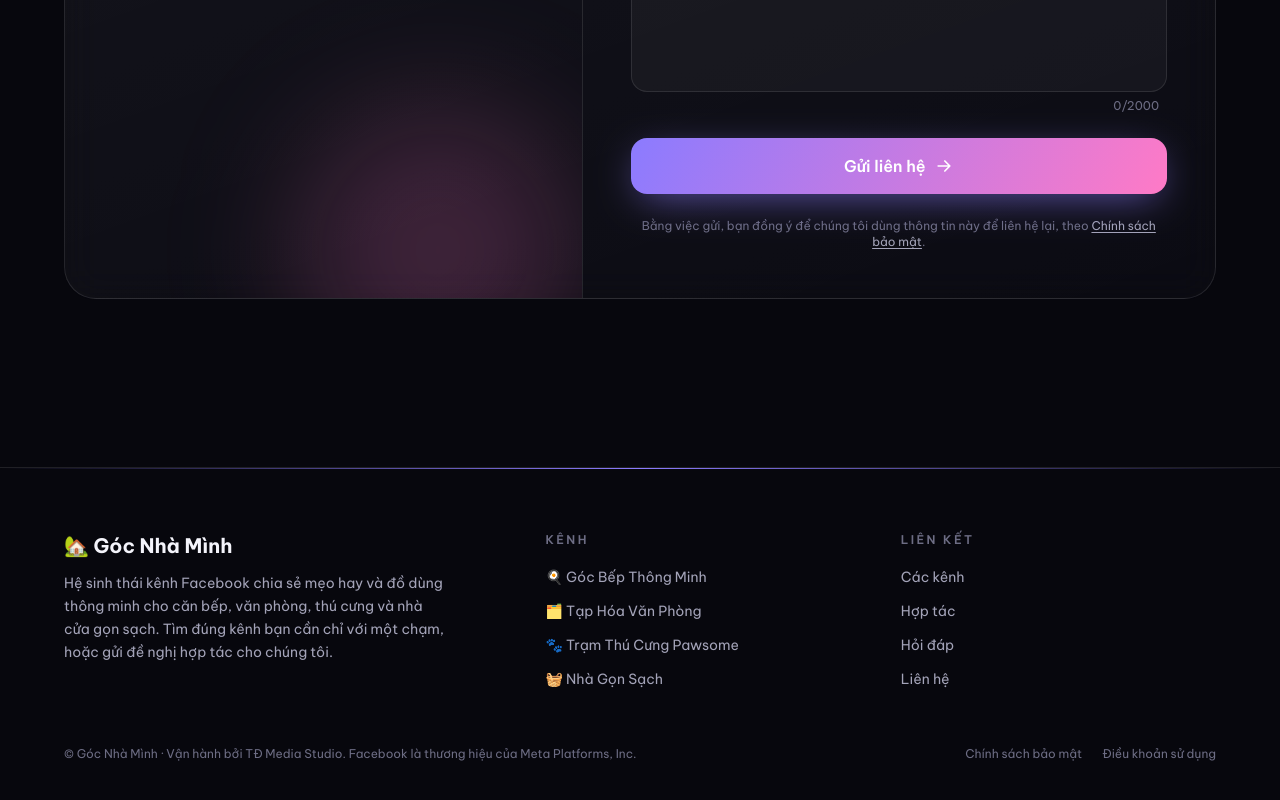
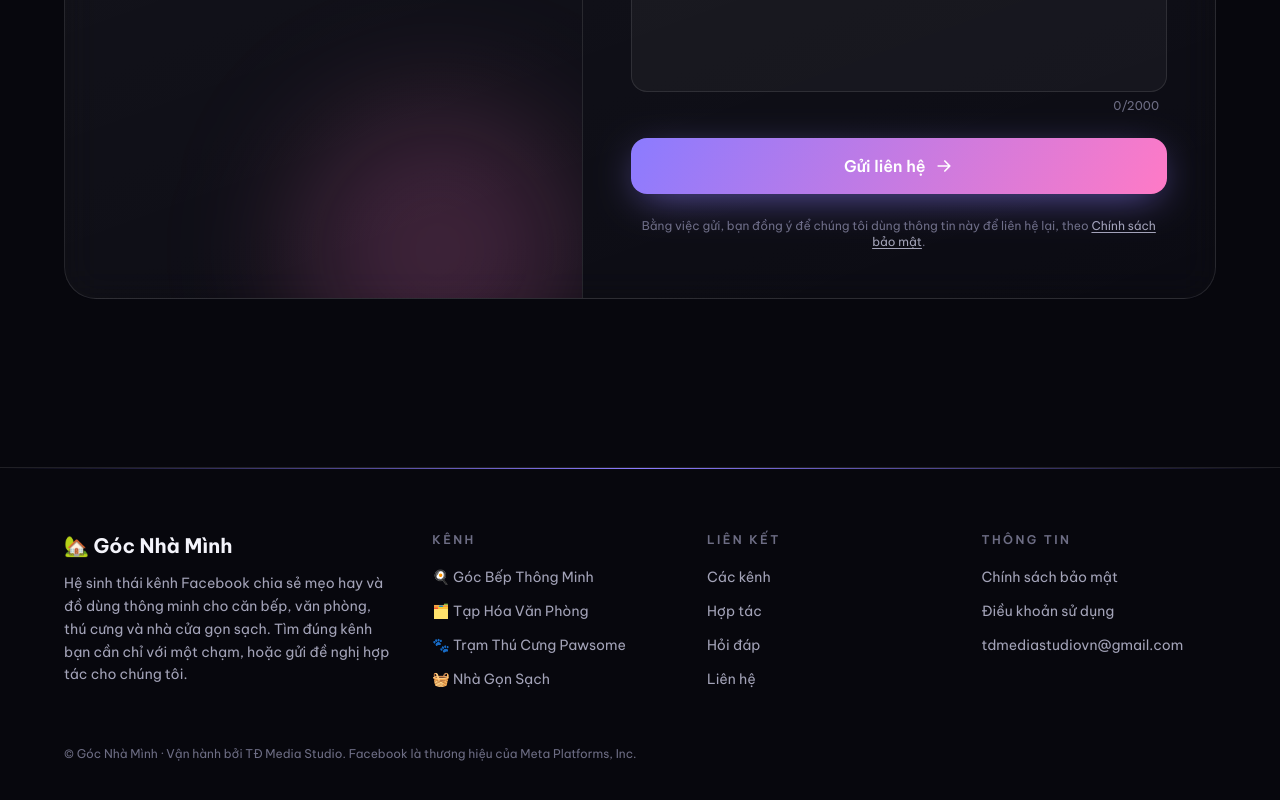
Before and after one commit to ducthai1/affiliate-landing-page, a Next.js app: page / in a window 1280 px wide. Shown: the part 4596-5396 px from the top of the page. Built offline with nearby package versions, Linux system fonts and the light colour scheme; no server answers.

Commit message:
feat(footer): add info column with privacy policy, terms and contact email links

```diff
--- a/src/components/layout/SiteFooter.tsx
+++ b/src/components/layout/SiteFooter.tsx
@@ -6,7 +6,7 @@ export function SiteFooter() {
   return (
     <footer className="relative mt-10 border-t border-line px-4 pb-10 pt-16">
       <div aria-hidden className="absolute inset-x-0 top-0 h-px bg-gradient-to-r from-transparent via-brand to-transparent" />
-      <div className="mx-auto grid max-w-6xl gap-10 md:grid-cols-[1.4fr_1fr_1fr]">
+      <div className="mx-auto grid max-w-6xl gap-10 sm:grid-cols-2 md:grid-cols-[1.4fr_1fr_1fr_1fr]">
         <div>
           <p className="font-display text-xl font-bold">🏡 {SITE.name}</p>
           <p className="mt-3 max-w-sm text-sm leading-relaxed text-muted">{SITE.description}</p>
@@ -40,21 +40,29 @@ export function SiteFooter() {
             ))}
           </ul>
         </nav>
-      </div>
-      <div className="mx-auto mt-14 flex max-w-6xl flex-col gap-3 text-xs text-subtle md:flex-row md:items-center md:justify-between">
-        <p>
-          © {SITE.name} · Vận hành bởi {SITE.operator}. Facebook là thương hiệu của Meta Platforms, Inc.
-        </p>
-        <ul className="flex gap-5">
+        <nav aria-label="Thông tin pháp lý">
+          <p className="mb-4 text-xs font-semibold uppercase tracking-[0.2em] text-subtle">Thông tin</p>
+          <ul className="space-y-2.5">
             {LEGAL_LINKS.map((l) => (
               <li key={l.href}>
-              <Link href={l.href} className="transition-colors hover:text-fg">
+                <Link href={l.href} className="text-sm text-muted transition-colors hover:text-fg">
                   {l.label}
                 </Link>
               </li>
             ))}
+            {SITE.contactEmail && (
+              <li>
+                <a href={`mailto:${SITE.contactEmail}`} className="break-all text-sm text-muted transition-colors hover:text-fg">
+                  {SITE.contactEmail}
+                </a>
+              </li>
+            )}
           </ul>
+        </nav>
       </div>
+      <p className="mx-auto mt-14 max-w-6xl text-xs text-subtle">
+        © {SITE.name} · Vận hành bởi {SITE.operator}. Facebook là thương hiệu của Meta Platforms, Inc.
+      </p>
     </footer>
   );
 }
```
Lines whose indentation alone changed are shown as unchanged.
